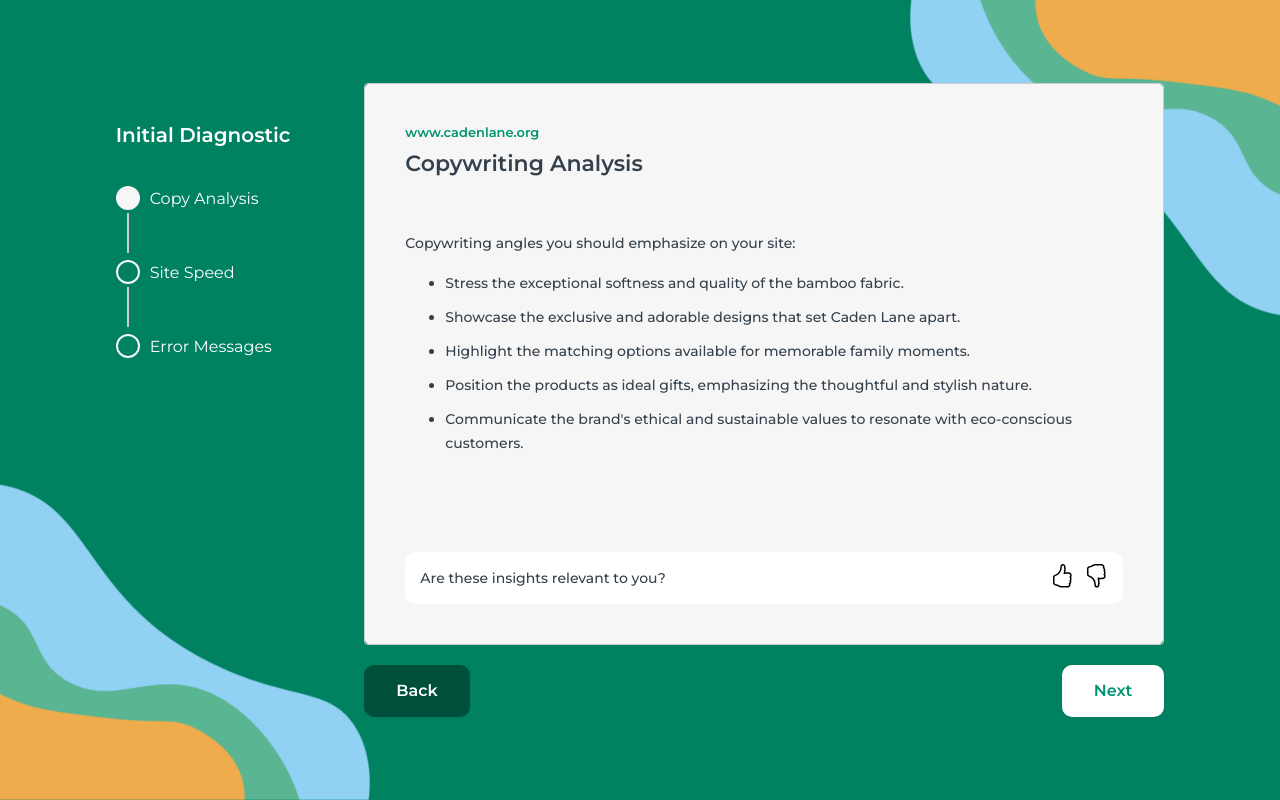
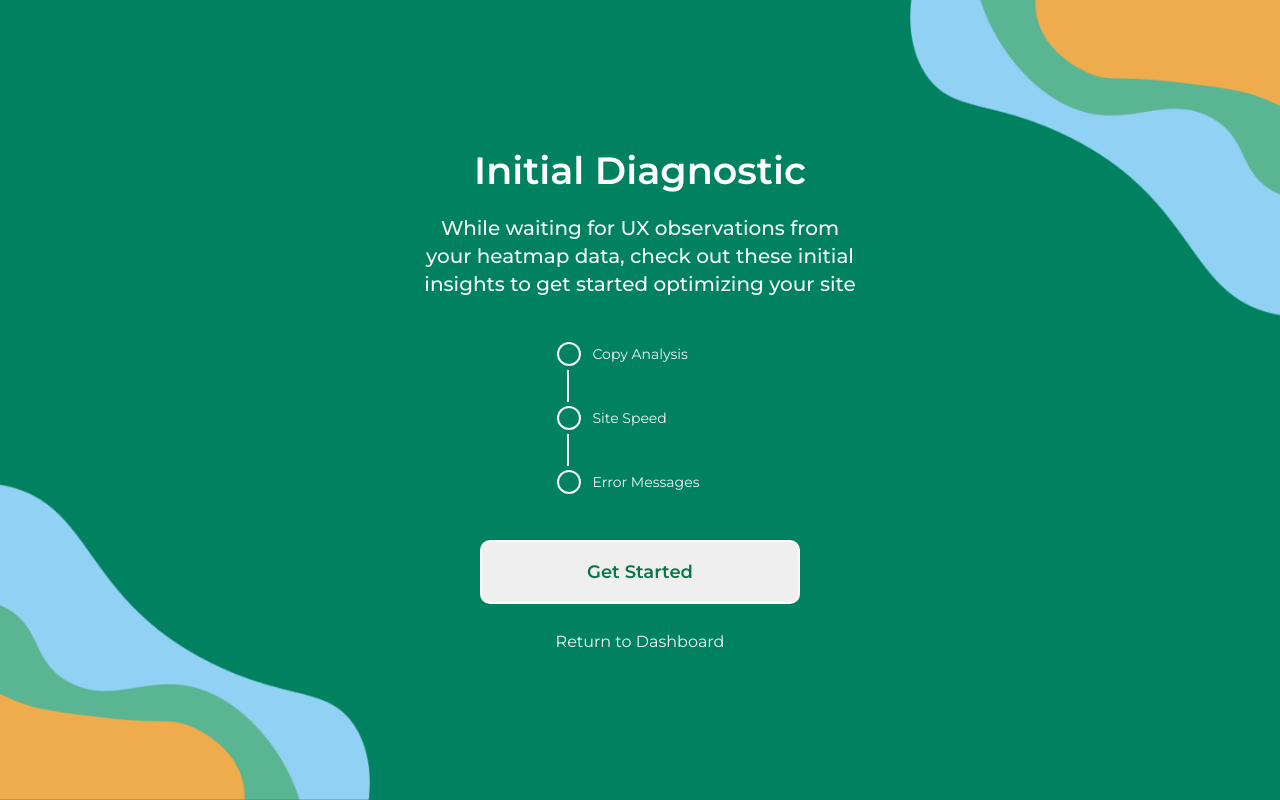
Before and after one commit to AdamsEugene/page-vitals, a Vue app: page / in a window 1280 px wide. Built offline with nearby package versions, Linux system fonts and the light colour scheme.

Commit message:
saving routes

```diff
--- a/src/App.vue
+++ b/src/App.vue
@@ -6,35 +6,15 @@ import Success from './components/Success.vue';
 </script>
 
 <template>
-  <div id="app" >
-    <header class="header">
-    <div class="logo">
-    </div>
-  </header>
+  <div id="app">
+    <router-view></router-view>
     <!-- <GetStarted /> -->
-    <Steppers />
+    <!-- <Steppers /> -->
     <!-- <FeedbackModal/> -->
     <!-- <Success/> -->
   </div>
 </template>
 
 <style scoped>
-.header {
-      display: flex;
-      justify-content: space-between;
-      align-items: flex-start;
-      padding: 10px 20px;
-      background-color: #333;
-      color: #fff;
-      position: fixed;
-      width: 100vw;
-      overflow: hidden !important;
-      top: -100%;
-    }
 
-    /* Logo styles */
-    .logo {
-      width: 50px; /* Adjust the width as needed */
-      height: auto; /* Maintain aspect ratio */
-    }
 </style>
--- a/src/components/GetStarted.vue
+++ b/src/components/GetStarted.vue
@@ -1,6 +1,3 @@
-<script setup lang="ts">
-</script>
-
 <template>
   <section class="page_vitals_get_started">
     <div id="page_vitals_get_started_cover_div">
@@ -21,7 +18,7 @@
         <summary class="mk-stepper-step__header"><span class="mk-stepper-step__icon"></span><span class="mk-stepper-step__label">Error Messages</span></summary>
       </details>
     </div>
-    <button id="page_vital_get_started_button">
+    <button id="page_vital_get_started_button"  @click="goToSteppers">
       Get Started
     </button>
 
@@ -34,19 +31,37 @@
   </section>
 </template>
 
+<script setup lang="ts">
+import { useRouter } from 'vue-router';
+
+const router = useRouter();
+
+const goToSteppers = () => {
+  router.push('/steppers');
+};
+
+</script>
+
 <style scoped>
+
+#app {
+  /* background-image: url(../src/assets/images/bg.png) ;
+  background-size:100% 100% ;  */
+}
+
 .page_vitals_get_started{
 width: 100vw;
 height: 100vh;
 display: flex;
 justify-content: center;
 align-items: center;
-position: absolute;
-z-index: 1;
+/* position: absolute; */
+/* z-index: 1; */
 }
 
 #page_vitals_get_started_cover_div{
   width: 440px;
+  margin-top: 25px;
 }
 
 #page_vitals_get_started_cover_heading{
--- a/src/components/Steppers.vue
+++ b/src/components/Steppers.vue
@@ -21,11 +21,16 @@
                 <Step3Component v-if="currentStep === 2" />
             </div>
         </div>
+        <!-- <div class="page_vitals_controls">
+          <button id="page_vitals_button" class="page_vitals_back" @click="prevStep">Back</button>
+          <button id="page_vitals_button" @click="nextStep" :disabled="currentStep === steps.length - 1">Next</button>
+          <button id="page_vitals_button" >complete</button>
+        </div> -->
         <div class="page_vitals_controls">
-          <button id="page_vitals_button" class="page_vitals_back" @click="prevStep" :disabled="currentStep === 0">Back</button>
-          <!-- <button id="page_vitals_button" class="back" @click="prevStep" :disabled="currentStep === 0" v-if="showBackButton">Back</button> -->
-          <button id="page_vitals_button" @click="nextStep" :disabled="currentStep === steps.length - 1">Next</button>
-        </div>
+    <button id="page_vitals_button" class="page_vitals_back" @click="prevStep">Back</button>
+    <button v-if="currentStep !== steps.length - 1" id="page_vitals_button" @click="nextStep">Next</button>
+    <button v-else id="page_vitals_button_complete" @click="completeStep">Complete</button>
+  </div>
       </div>
     </div>
   </div>
@@ -35,6 +40,7 @@
   import Step1Component from '../components/Step1Component.vue';
   import Step2Component from '../components/Step2Component.vue';
   import Step3Component from '../components/Step3Component.vue';
+  import { useRouter } from 'vue-router';
 
   export default {
     data() {
@@ -65,7 +71,10 @@
           this.currentStep--;
           this.showBackButton = this.currentStep !== 0;
         }
-      }
+      },
+      completeStep() {
+        this.$router.push('/success');
+    }
     }
   };
   </script>
@@ -78,13 +87,14 @@
   border-radius: 8px;
 }
 
+
   .page_vitals_steppers_cover {
+    background-size:100% 100% ;
     display: flex;
     align-items: center;
     justify-content: center;
     height: 100%;
     width: 100vw;
-    /* background-color: rgba(77, 88, 97, 0.90); */
     position: fixed;
     /* z-index: -1; */
   }
@@ -201,4 +211,17 @@
   font-size: 14px;
   font-weight: 900;
 }
+
+#page_vitals_button_complete {
+  padding: 12px 32px;
+  border-radius: 10px;
+  border: none;
+  background: var(--Grey-White, #FFF);
+  box-shadow: 0px 1px 2px 0px rgba(26, 40, 53, 0.09);
+  color: var(--Primary-03-Main, #00936F);
+  font-size: 16px;
+  font-weight: 600;
+  line-height: 28px;
+  cursor: pointer;
+}
   </style>
--- a/src/components/Success.vue
+++ b/src/components/Success.vue
@@ -49,6 +49,8 @@
 
 <script setup>
 import { ref } from 'vue';
+import { useRouter } from 'vue-router';
+const router = useRouter();
 
 const stars = ref([
   { id: 1, selected: false, hovered: false },
--- a/src/style.css
+++ b/src/style.css
@@ -1,31 +1,28 @@
 
 @import url('https://fonts.googleapis.com/css2?family=Montserrat:ital,wght@0,100..900;1,100..900&display=swap');
 
-html,body{
-  margin: 0;
-
-}
-
 body{
-  /* background-image: url(../src/assets/images/bg.png) !important;
-  background-size:100% 100% !important;  */
-}
-
-#app {
   background-image: url(../src/assets/images/bg.png) !important;
   background-size:100% 100% !important;
   background-size:100% 100%;
-  background-repeat: no-repeat;
-  display: flex;
-  justify-content: center;
-  align-items: center;
   height: 100vh;
   overflow: hidden !important;
+  padding: 0px;
+  margin: 0px;
+  font-family: "Montserrat", sans-serif !important;
+}
+
+
+
+#app {
+   /* background-image: url(../src/assets/images/bg.png) !important;
+  background-size:100% 100% !important;
+  background-size:100% 100%;
+  background-repeat: no-repeat;
+  height: 100vh; */
+  /* overflow: hidden !important;  */
 }
 
 *, body{
   font-family: "Montserrat", sans-serif !important;
 }
-
-.centered-content {
-}
```
Also changed, not shown: index.html (+12 -0 lines), src/main.ts (+32 -4 lines), src/route/router.js (added, +30 -0 lines).
